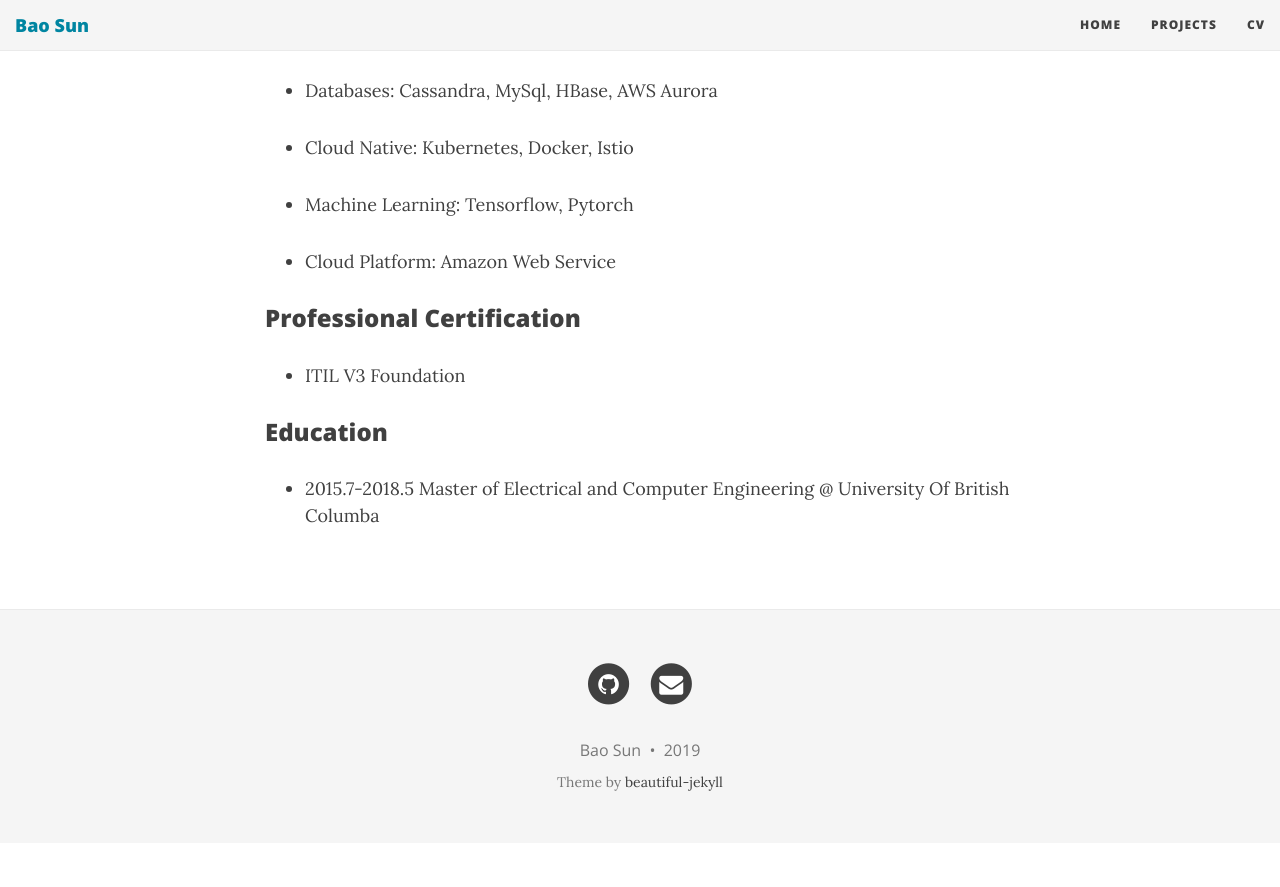
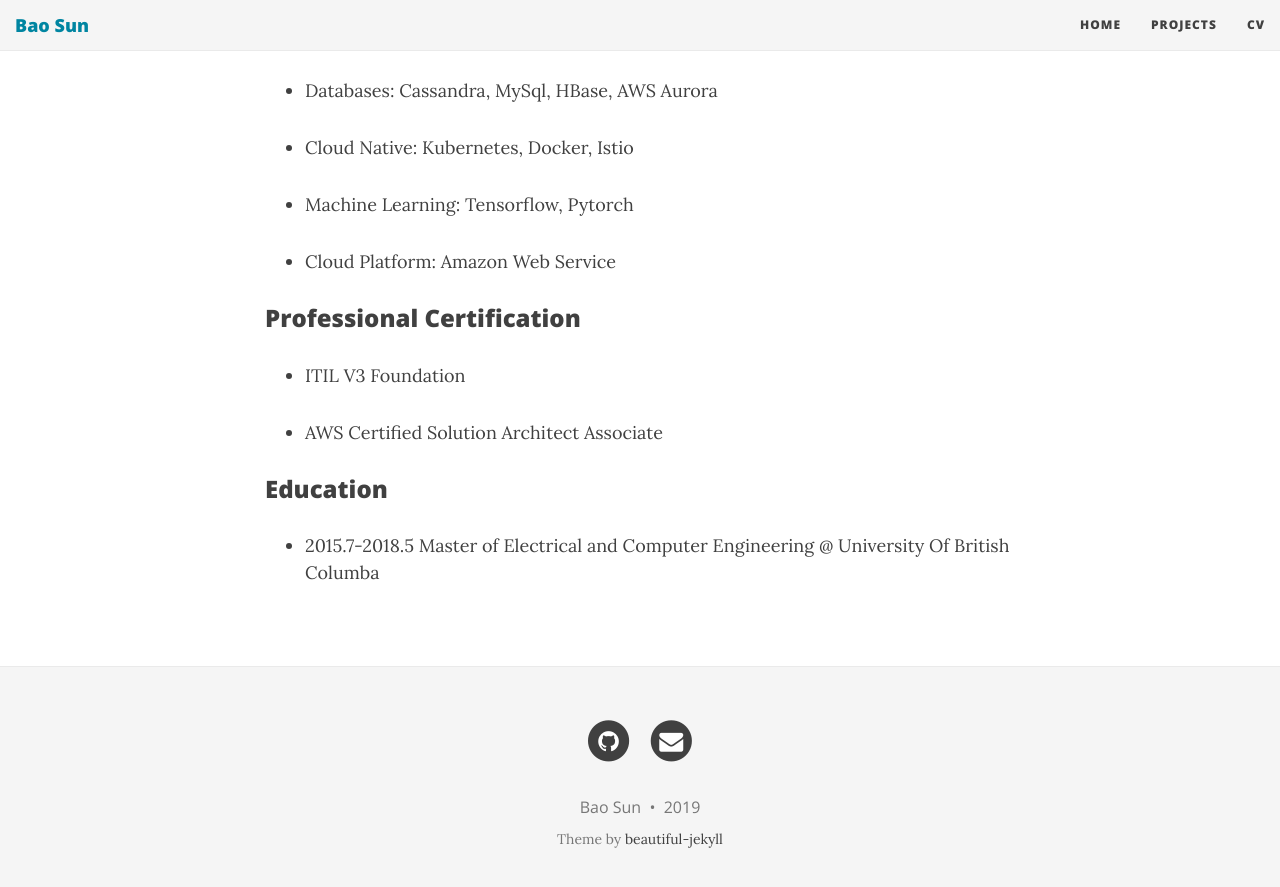
Before and after one commit to arthursunbao/arthursunbao.github.io, a Jekyll site: the page built from index.html, in a window 1280 px wide and 900 px high, scrolled down 891 px. Shown: the top 887 px of the window. Built offline with Jekyll 4.4.1, drawn with Linux system fonts in a browser that asks for light colours; nearby versions of some CDN libraries; the list of posts is cut into pages by our own code; before the commit the page ends 1734 px from its top, so only the background shows below that.

Commit message:
update certification

```diff
--- a/index.html
+++ b/index.html
@@ -42,6 +42,7 @@
 <p>
   <ul>
     <li><p>ITIL V3 Foundation</p></li>
+    <li><p>AWS Certified Solution Architect Associate </p></li>
   </ul>
 </p>
 
```
